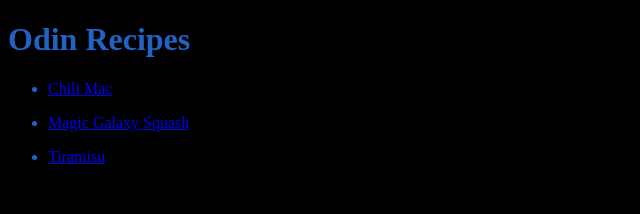
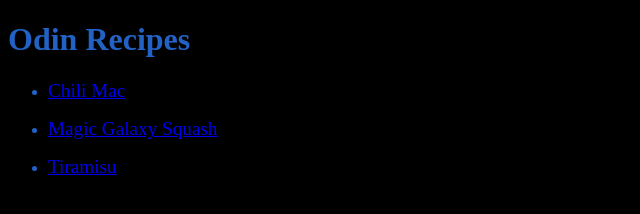
Before and after one commit to Maefire/odin-recipes, a plain HTML site: page index.html in a window 1280 px wide. Shown: the whole page, without its empty margins (0-640 px from the left). Drawn offline with Linux system fonts and the light colour scheme.

Commit message:
Change text size of hyperlinks

```diff
--- a/index.html
+++ b/index.html
@@ -8,9 +8,9 @@
 <body style="background-color: black; color:rgb(33, 98, 196)">
     <h1>Odin Recipes</h1>
     <ul>
-    <li style="padding-bottom: 1em"><a href="recipes/chili-mac.html">Chili Mac</a></li>
-    <li style="padding-bottom: 1em"><a href="recipes/magic-galaxy-squash.html">Magic Galaxy Squash</a></li>
-    <li style="padding-bottom: 1em"><a href="recipes/tiramisu.html">Tiramisu</a></li>
+    <li style="padding-bottom: 1em"><a href="recipes/chili-mac.html"style="font-size:larger">Chili Mac</a></li>
+    <li style="padding-bottom: 1em"><a href="recipes/magic-galaxy-squash.html"style="font-size:larger">Magic Galaxy Squash</a></li>
+    <li style="padding-bottom: 1em"><a href="recipes/tiramisu.html"style="font-size:larger">Tiramisu</a></li>
     </ul>
 </body>
 </html>
```
